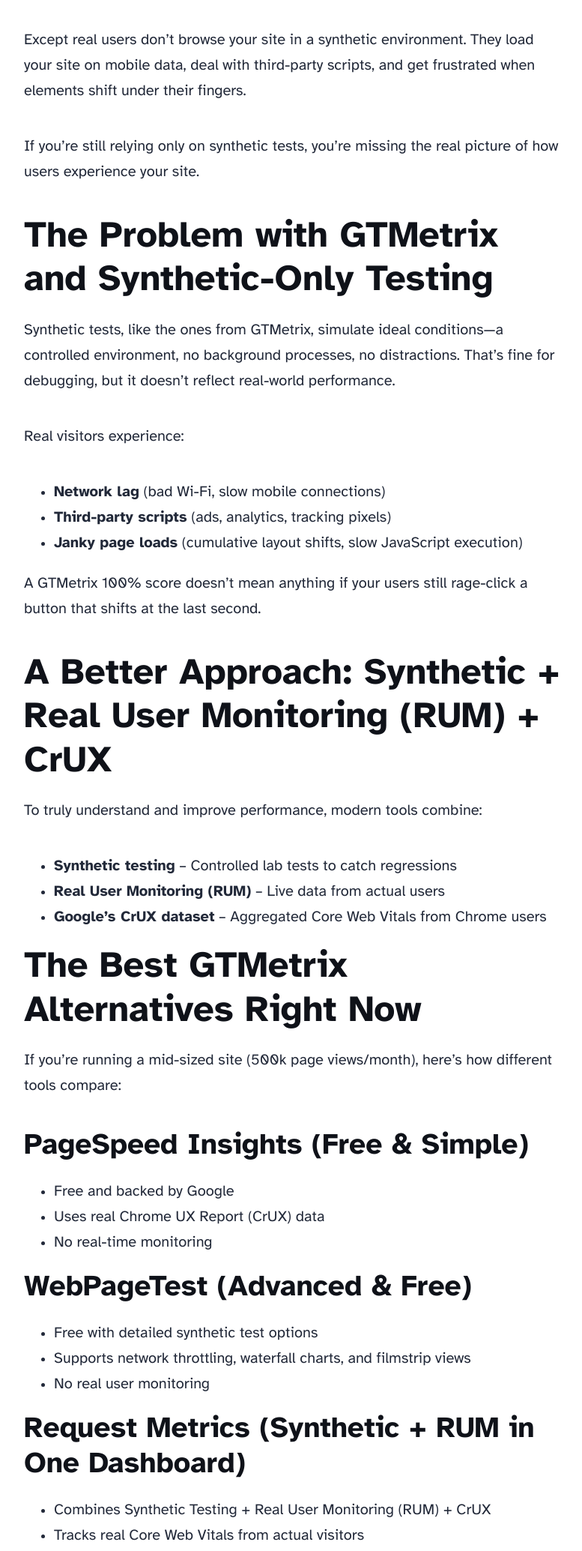
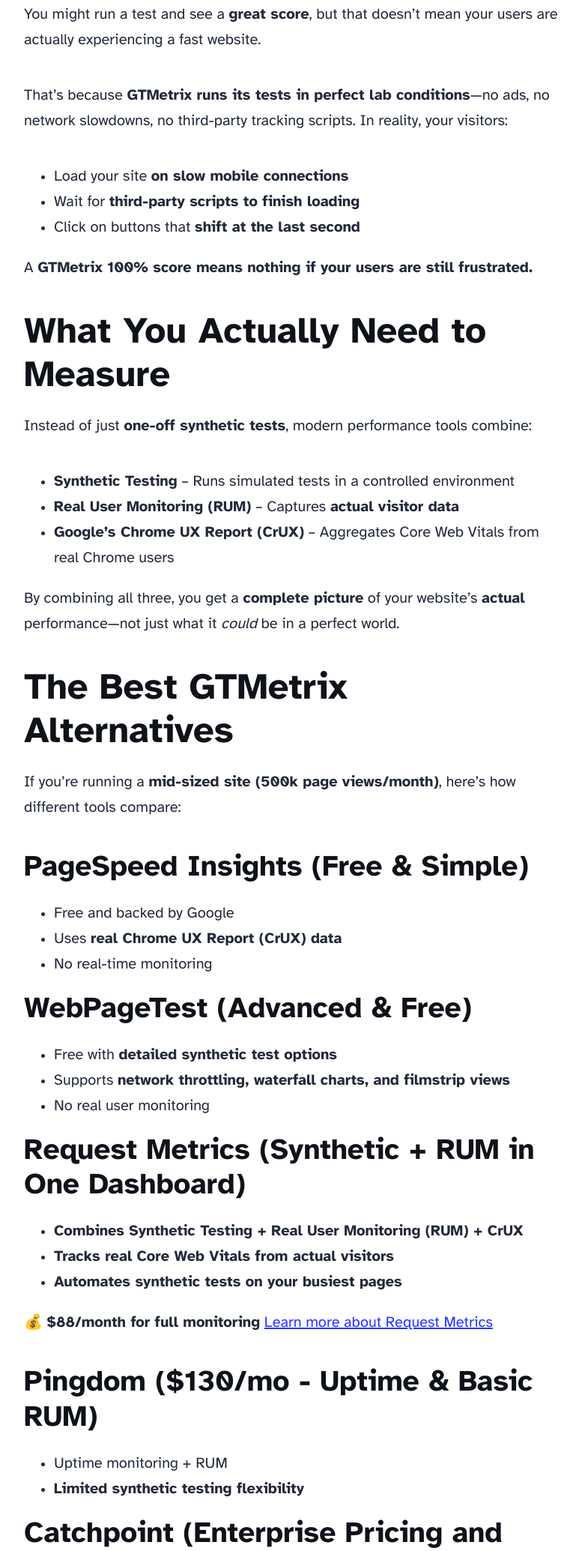
Before and after one commit to toddhgardner/toddhgardner.github.io, an Astro site: page /blog/gtmetrix-alternatives in a window 1280 px wide. Shown: the part 1154-3223 px from the top of the page at 75% size, without its empty margins (248-1025 px from the left). Built offline with nearby package versions, Linux system fonts and the light colour scheme; Astro itself is replaced by a stand-in of ours; some packages are replaced by stand-ins of ours.

Commit message:
different words

```diff
--- a/src/content/blog/gtmetrix-alternatives.md
+++ b/src/content/blog/gtmetrix-alternatives.md
@@ -6,70 +6,66 @@
 heroImage: "/blog-placeholder-3.jpg"
 ---
 
-For years, GTMetrix has been a go-to tool for checking website speed. It runs a synthetic test, gives you a grade, and tells you whether your site is fast or slow. Simple, right?
+A lot of people still rely on **GTMetrix to test website speed**, but here’s the problem: **Synthetic tests don’t measure real-world performance.**
 
-Except real users don’t browse your site in a synthetic environment. They load your site on mobile data, deal with third-party scripts, and get frustrated when elements shift under their fingers.
+You might run a test and see a **great score**, but that doesn’t mean your users are actually experiencing a fast website.
 
-If you’re still relying only on synthetic tests, you’re missing the real picture of how users experience your site.
+That’s because **GTMetrix runs its tests in perfect lab conditions**—no ads, no network slowdowns, no third-party tracking scripts. In reality, your visitors:
 
-## The Problem with GTMetrix and Synthetic-Only Testing
+- Load your site **on slow mobile connections**
+- Wait for **third-party scripts to finish loading**
+- Click on buttons that **shift at the last second**
 
-Synthetic tests, like the ones from GTMetrix, simulate ideal conditions—a controlled environment, no background processes, no distractions. That’s fine for debugging, but it doesn’t reflect real-world performance.
+A **GTMetrix 100% score means nothing if your users are still frustrated.**
 
-Real visitors experience:
+## What You Actually Need to Measure
 
-- **Network lag** (bad Wi-Fi, slow mobile connections)
-- **Third-party scripts** (ads, analytics, tracking pixels)
-- **Janky page loads** (cumulative layout shifts, slow JavaScript execution)
+Instead of just **one-off synthetic tests**, modern performance tools combine:
 
-A GTMetrix 100% score doesn’t mean anything if your users still rage-click a button that shifts at the last second.
+- **Synthetic Testing** – Runs simulated tests in a controlled environment
+- **Real User Monitoring (RUM)** – Captures **actual visitor data**
+- **Google’s Chrome UX Report (CrUX)** – Aggregates Core Web Vitals from real Chrome users
 
-## A Better Approach: Synthetic + Real User Monitoring (RUM) + CrUX
+By combining all three, you get a **complete picture** of your website’s **actual** performance—not just what it *could* be in a perfect world.
 
-To truly understand and improve performance, modern tools combine:
+## The Best GTMetrix Alternatives
 
-- **Synthetic testing** – Controlled lab tests to catch regressions
-- **Real User Monitoring (RUM)** – Live data from actual users
-- **Google’s CrUX dataset** – Aggregated Core Web Vitals from Chrome users
-
-## The Best GTMetrix Alternatives Right Now
-
-If you’re running a mid-sized site (500k page views/month), here’s how different tools compare:
+If you’re running a **mid-sized site (500k page views/month)**, here’s how different tools compare:
 
 ### PageSpeed Insights (Free & Simple)
 - Free and backed by Google
-- Uses real Chrome UX Report (CrUX) data
+- Uses **real Chrome UX Report (CrUX) data**
 - No real-time monitoring
 
 ### WebPageTest (Advanced & Free)
-- Free with detailed synthetic test options
-- Supports network throttling, waterfall charts, and filmstrip views
+- Free with **detailed synthetic test options**
+- Supports **network throttling, waterfall charts, and filmstrip views**
 - No real user monitoring
 
 ### Request Metrics (Synthetic + RUM in One Dashboard)
-- Combines Synthetic Testing + Real User Monitoring (RUM) + CrUX
-- Tracks real Core Web Vitals from actual visitors
-- Automates synthetic tests on your busiest pages
+- **Combines Synthetic Testing + Real User Monitoring (RUM) + CrUX**
+- **Tracks real Core Web Vitals from actual visitors**
+- **Automates synthetic tests on your busiest pages**
 
-$88/month for full monitoring
+💰 **$88/month for full monitoring**
 [Learn more about Request Metrics](https://requestmetrics.com/)
 
 ### Pingdom ($130/mo - Uptime & Basic RUM)
 - Uptime monitoring + RUM
-- Limited synthetic testing flexibility
+- **Limited synthetic testing flexibility**
 
-### Catchpoint (Enterprise Pricing Monitoring)
-- Enterprise-grade synthetic + RUM
-- Deep historical tracking & reporting
-- Expensive for smaller businesses
+### Catchpoint (Enterprise Pricing and Monitoring)
+- **Enterprise-grade synthetic + RUM monitoring**
+- **Focuses on global performance, but requires complex setup**
+- **Priced for large organizations, not smaller businesses**
 
 ## Final Thoughts
 
-GTMetrix was great when it was free, but paying for one-off synthetic tests doesn’t make sense anymore.
+GTMetrix was useful when it was free, but **paying for one-off synthetic tests doesn’t make sense anymore**.
 
-- If you need quick lab tests, use PageSpeed Insights or WebPageTest.
-- If you want to track real-world performance, go with Request Metrics ($88/mo).
-- If you need uptime alerts & monitoring, Pingdom is an option.
-- For enterprise-level insights, Catchpoint delivers—at a cost.
+- If you need **quick lab tests**, use **PageSpeed Insights** or **WebPageTest**.
+- If you want to **track real-world performance**, go with **Request Metrics** ($88/mo).
+- If you need **uptime alerts & monitoring**, **Pingdom** is an option.
+- If you’re a **large enterprise needing global monitoring**, **Catchpoint** is worth considering.
 
 [Read the full breakdown here](https://requestmetrics.com/web-performance/gtmetrix-alternatives/)
```
